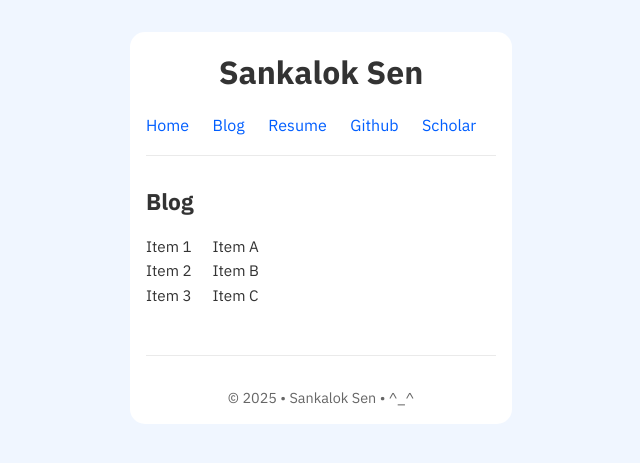
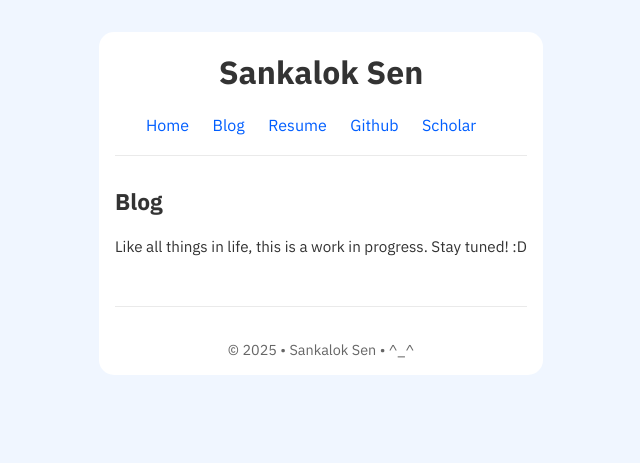
Before and after one commit to sankalok/sankalok.github.io, a Jekyll site: the page built from blog/blog_base.md, in a window 1280 px wide. Shown: the top 463 px of the page, without its empty margins (319-959 px from the left). Built offline with Jekyll 4.4.1, drawn with Linux system fonts in a browser that asks for light colours.

Commit message:
Update blog_base.md

```diff
--- a/blog/blog_base.md
+++ b/blog/blog_base.md
@@ -6,22 +6,4 @@ title: Sankalok Sen
 ## Blog
 
 
-<div style="display: flex; justify-content: space-between;">
-
-<div style="width: 17%;">
-
-Item 1 <br>
-Item 2 <br>
-Item 3 <br>
-
-</div>
-
-<div style="width: 81%;">
-
-Item A <br>
-Item B <br>
-Item C <br>
-
-</div>
-
-</div>
+Like all things in life, this is a work in progress. Stay tuned! :D
```
